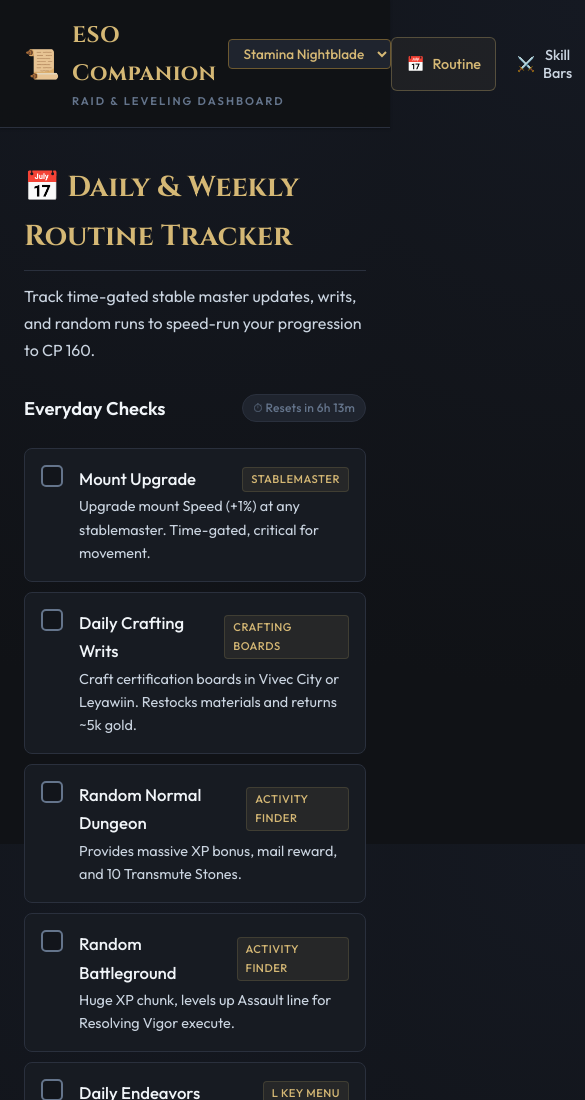
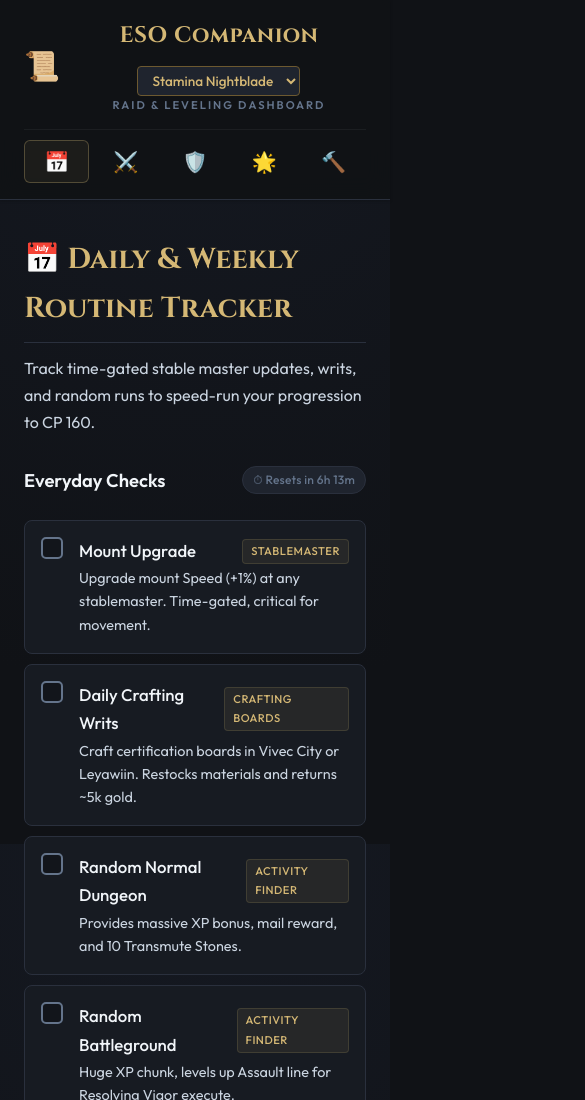
Before and after one commit to Deetss/eso-guides, a website built with Vite: page index.html in a window 390 px wide. Shown: the top 1100 px of the page, 585 px wide, since content can reach past the window. Built offline with nearby package versions, Linux system fonts and the light colour scheme.

Commit message:
Fix: Improve mobile navigation layout and responsiveness

```diff
--- a/index.html
+++ b/index.html
@@ -28,19 +28,19 @@
 
         <nav class="nav-menu">
           <button class="nav-item active" data-tab="routine">
-            <span>📅</span> Routine
+            <span>📅</span> <span class="nav-text">Routine</span>
           </button>
           <button class="nav-item" data-tab="skills">
-            <span>⚔️</span> Skill Bars
+            <span>⚔️</span> <span class="nav-text">Skill Bars</span>
           </button>
           <button class="nav-item" data-tab="gear">
-            <span>🛡️</span> Gearing
+            <span>🛡️</span> <span class="nav-text">Gearing</span>
           </button>
           <button class="nav-item" data-tab="cp">
-            <span>🌟</span> Champion Points
+            <span>🌟</span> <span class="nav-text">Champion Points</span>
           </button>
           <button class="nav-item" data-tab="research">
-            <span>🔨</span> Crafting
+            <span>🔨</span> <span class="nav-text">Crafting</span>
           </button>
         </nav>
       </div>
--- a/src/style.css
+++ b/src/style.css
@@ -172,6 +172,49 @@ body {
   color: var(--gold-primary);
   border-color: rgba(213, 184, 117, 0.3);
   background-color: var(--gold-glow);
+}
+
+@media (max-width: 768px) {
+  .header-container {
+    flex-direction: column;
+    gap: 14px;
+    align-items: center;
+  }
+
+  .brand-section {
+    width: 100%;
+    justify-content: center;
+    text-align: center;
+  }
+
+  .brand-title p {
+    text-align: center;
+  }
+
+  .brand-h1-row {
+    justify-content: center;
+    flex-wrap: wrap;
+  }
+
+  .nav-menu {
+    width: 100%;
+    justify-content: space-around;
+    border-top: 1px solid rgba(255, 255, 255, 0.05);
+    padding-top: 10px;
+    gap: 4px;
+  }
+
+  .nav-text {
+    display: none;
+  }
+
+  .nav-item {
+    padding: 8px 12px;
+    font-size: 1.25rem;
+    justify-content: center;
+    flex-grow: 1;
+    gap: 0;
+  }
 }
 
 /* Main Area */
```
